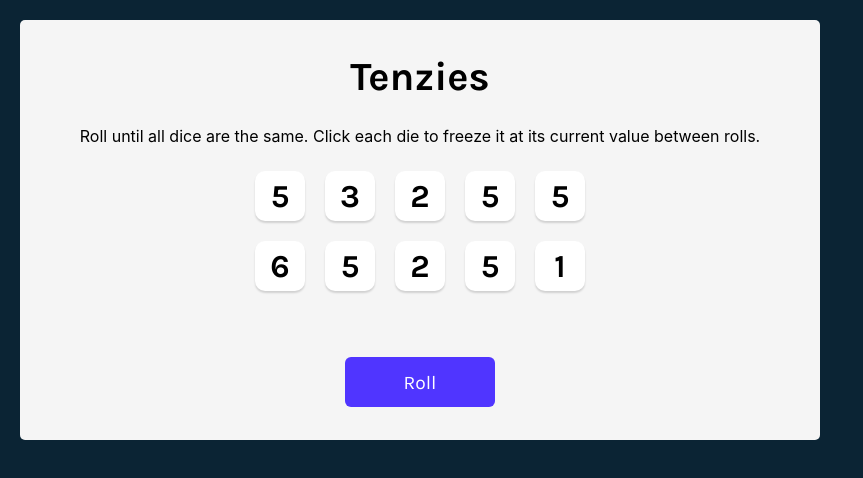
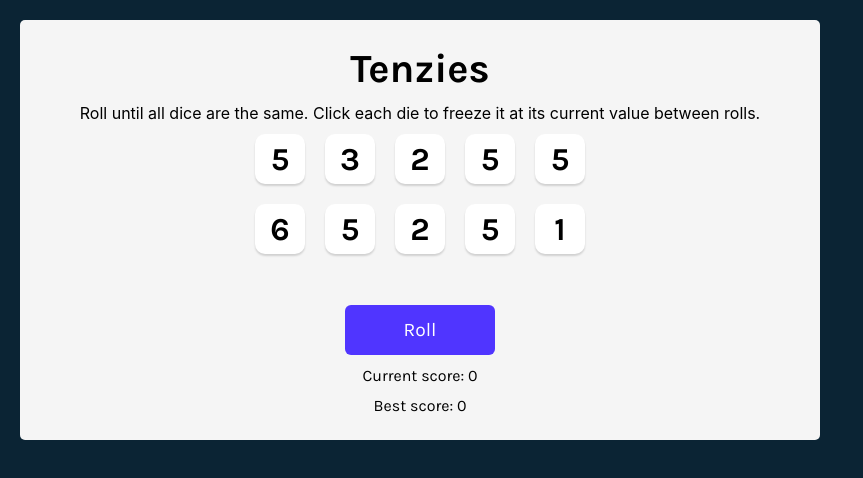
Before and after one commit to Tom2612/tenzies-game, a React (Create React App) app: page / in a window 1280 px wide. Shown: the top 478 px of the page, without its empty margins (0-863 px from the left). Built offline with nearby package versions, Linux system fonts and the light colour scheme.

Commit message:
added counter and score tracker

```diff
--- a/src/App.js
+++ b/src/App.js
@@ -9,6 +9,7 @@ function App() {
   const [dice, setDice] = useState(allNewDice());
   const [tenzies, setTenzies] = useState(false);
   const [rolls, setRolls] = useState(0);
+  const [highScore, setHighScore] = useState(0);
 
   useEffect(() => {
     const allHeld = dice.every(die => die.isHeld);
@@ -18,6 +19,15 @@ function App() {
       setTenzies(true)
     }
   }, [dice])
+
+  useEffect(() => {
+    if (rolls > 0 && rolls < highScore) {
+      setHighScore(rolls);
+    } else if (rolls > 0 && highScore === 0) {
+      setHighScore(rolls);
+    }
+    console.log('setting')
+  }, [tenzies])
 
   function generateNewDie() {
     return {
@@ -37,6 +47,7 @@ function App() {
 
   function rollDice() {
     if(!tenzies) {
+      setRolls(prev => prev + 1)
       setDice(oldDice => oldDice.map(die => {
         return die.isHeld ?
         die : generateNewDie()
@@ -44,6 +55,7 @@ function App() {
     } else {
       setTenzies(false);
       setDice(allNewDice());
+      setRolls(0);
     }
   }
 
@@ -81,6 +93,8 @@ function App() {
         >
           {tenzies ? 'New Game' : 'Roll'}
         </button>
+        <div className="score-keeper">Current score: {rolls}</div>
+        <div className="score-keeper">Best score: {highScore}</div>
     </main>
   );
 }
```
